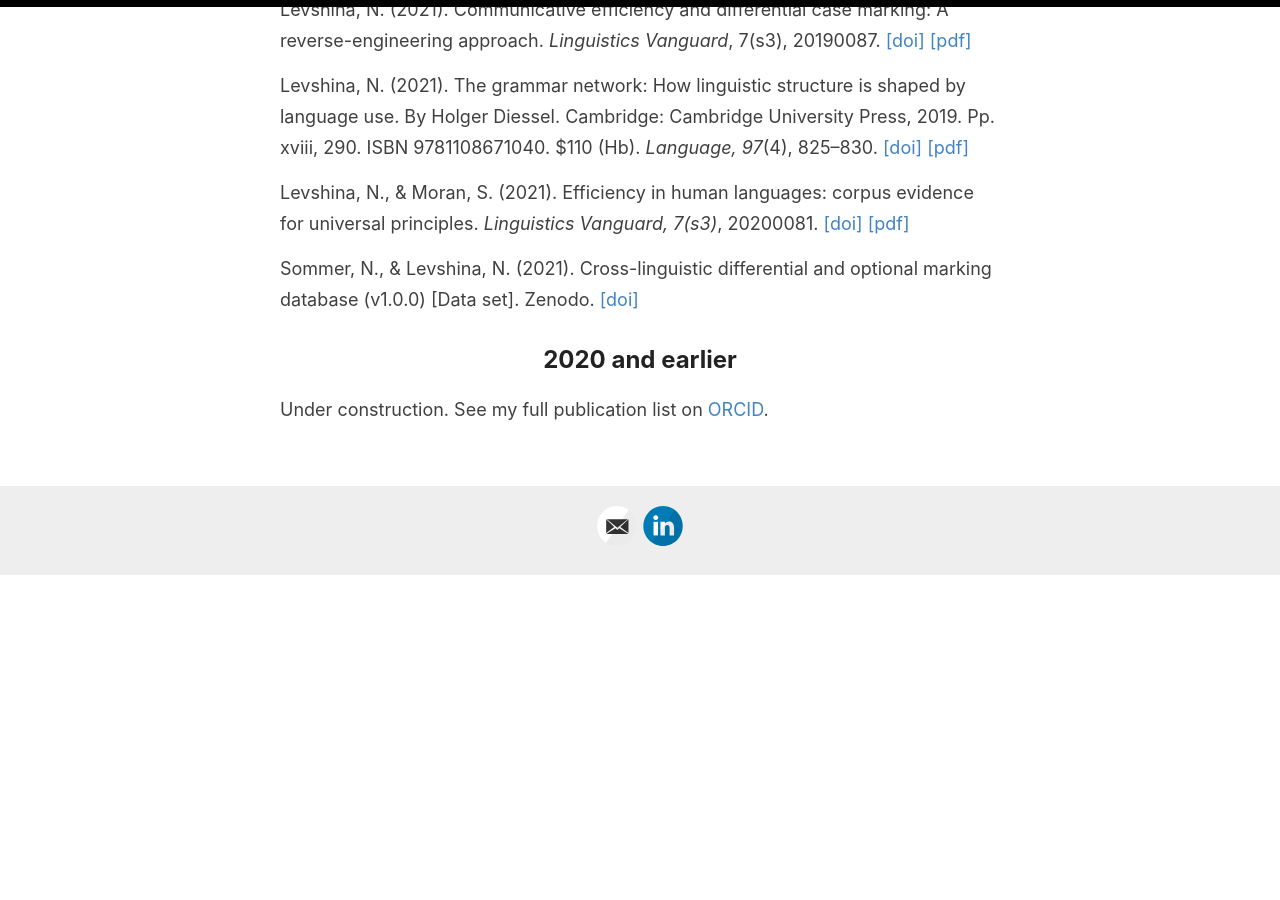
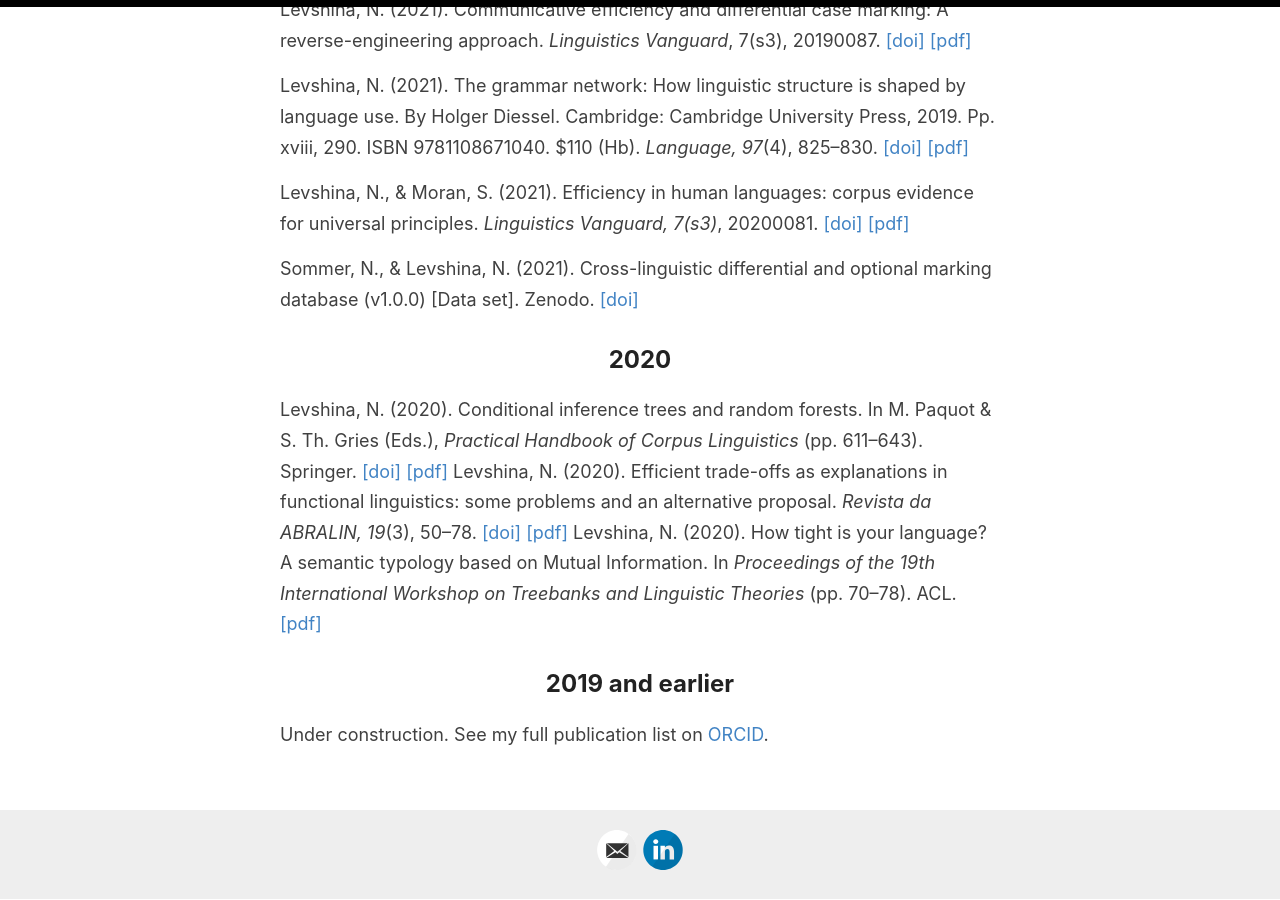
Before and after one commit to levshina/levshina.github.io, a Jekyll site: the page built from _pages/publications.md, in a window 1280 px wide and 900 px high, scrolled down 2795 px. Built offline with Jekyll 4.4.1, drawn with Linux system fonts in a browser that asks for light colours; before the commit the page ends 3371 px from its top, so only the background shows below that.

Commit message:
Update publications.md

```diff
--- a/_pages/publications.md
+++ b/_pages/publications.md
@@ -67,5 +67,11 @@ Levshina, N., & Moran, S. (2021). Efficiency in human languages: corpus evidence
 
 Sommer, N., & Levshina, N. (2021). Cross-linguistic differential and optional marking database (v1.0.0) [Data set]. Zenodo. <a target="_blank" href="https://doi.org/10.5281/zenodo.4896007"> [doi] </a>
 
-## 2020 and earlier
+## 2020
+Levshina, N. (2020). Conditional inference trees and random forests. In M. Paquot & S. Th. Gries (Eds.), <i>Practical Handbook of Corpus Linguistics</i> (pp. 611–643). Springer. <a target="_blank" href="https://doi.org/10.1007/978-3-030-46216-1_25">[doi]</a> <a target="_blank" href="/docs/Levshina2020_Trees&Forests.pdf"> [pdf] </a>
+Levshina, N. (2020). Efficient trade-offs as explanations in functional linguistics: some problems and an alternative proposal. <i>Revista da ABRALIN, 19</i>(3), 50–78. <a target="_blank" href="https://doi.org/10.25189/rabralin.v19i3.1728">[doi]</a> <a target="_blank" href="/docs/Levshina2020_ABRALIN.pdf"> [pdf] </a>
+Levshina, N. (2020). How tight is your language? A semantic typology based on Mutual Information. In <i>Proceedings of the 19th International Workshop on Treebanks and Linguistic Theories</i> (pp. 70–78). ACL. <a target="_blank" href="https://www.aclweb.org/anthology/2020.tlt-1.7.pdf">[pdf]</a>
+
+
+## 2019 and earlier
 Under construction. See my full publication list on <a href="https://orcid.org/0000-0002-3669-8784" target="_blank">ORCID</a>.
```
